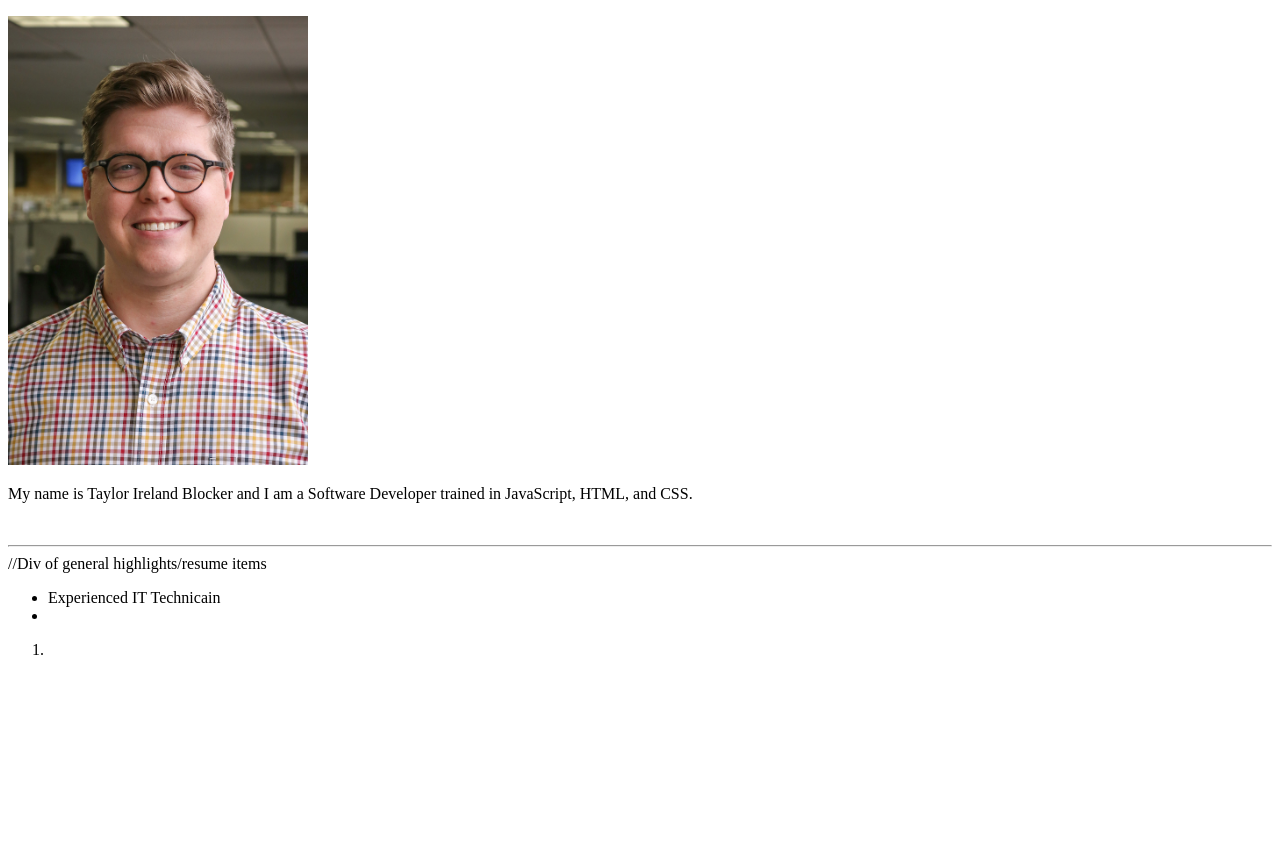
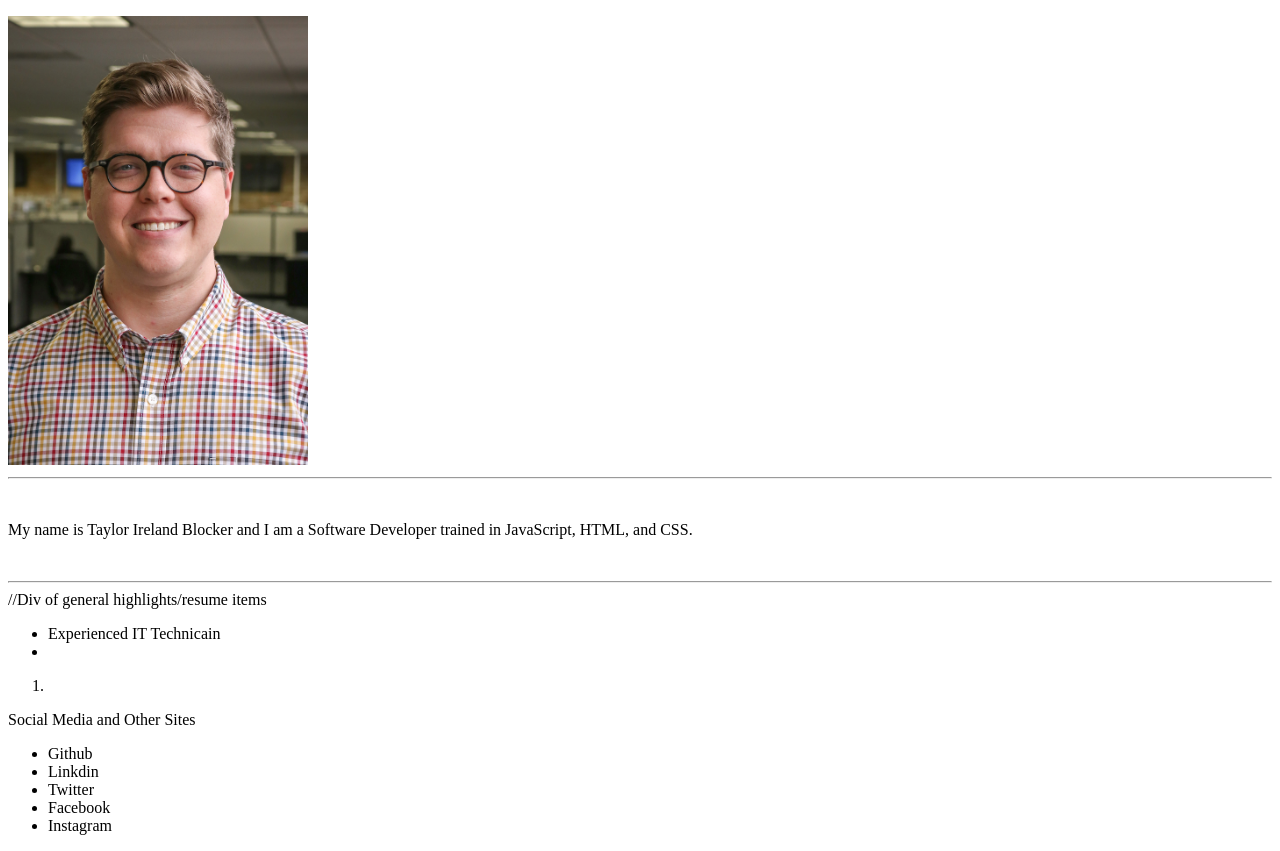
Before and after one commit to TIBlock/htmlExercises, a plain HTML site: page html-101/resume/index.html in a window 1280 px wide. Shown: the part 105-956 px from the top of the page. Before the commit the page ends 800 px from the top, so only its background shows below. Drawn offline with Linux system fonts and the light colour scheme.

Commit message:
Made some changes to my resume, added places for social media and professional pages

```diff
--- a/html-101/resume/index.html
+++ b/html-101/resume/index.html
@@ -9,7 +9,7 @@
 <body>
     <h1>Taylor Ireland Blocker</h1>
     <h3>Software Developer</h3>
-    <img src="images/TaylorBlocker-resize.jpg" width="300"
+    <img src="images/TaylorBlocker-resize.jpg" width="300"/>
     <hr>
     <br>
     <p>My name is Taylor Ireland Blocker and I am a Software Developer trained in JavaScript, HTML, and CSS.</p>
@@ -23,6 +23,13 @@
     <ol>
         <li></li>
     </ol>
-
+    <div>Social Media and Other Sites</div>
+    <ul>
+        <li>Github</li>
+        <li>Linkdin</li>
+        <li>Twitter</li>
+        <li>Facebook</li>
+        <li>Instagram</li>
+    </ul>
 </body>
 </html>
```
